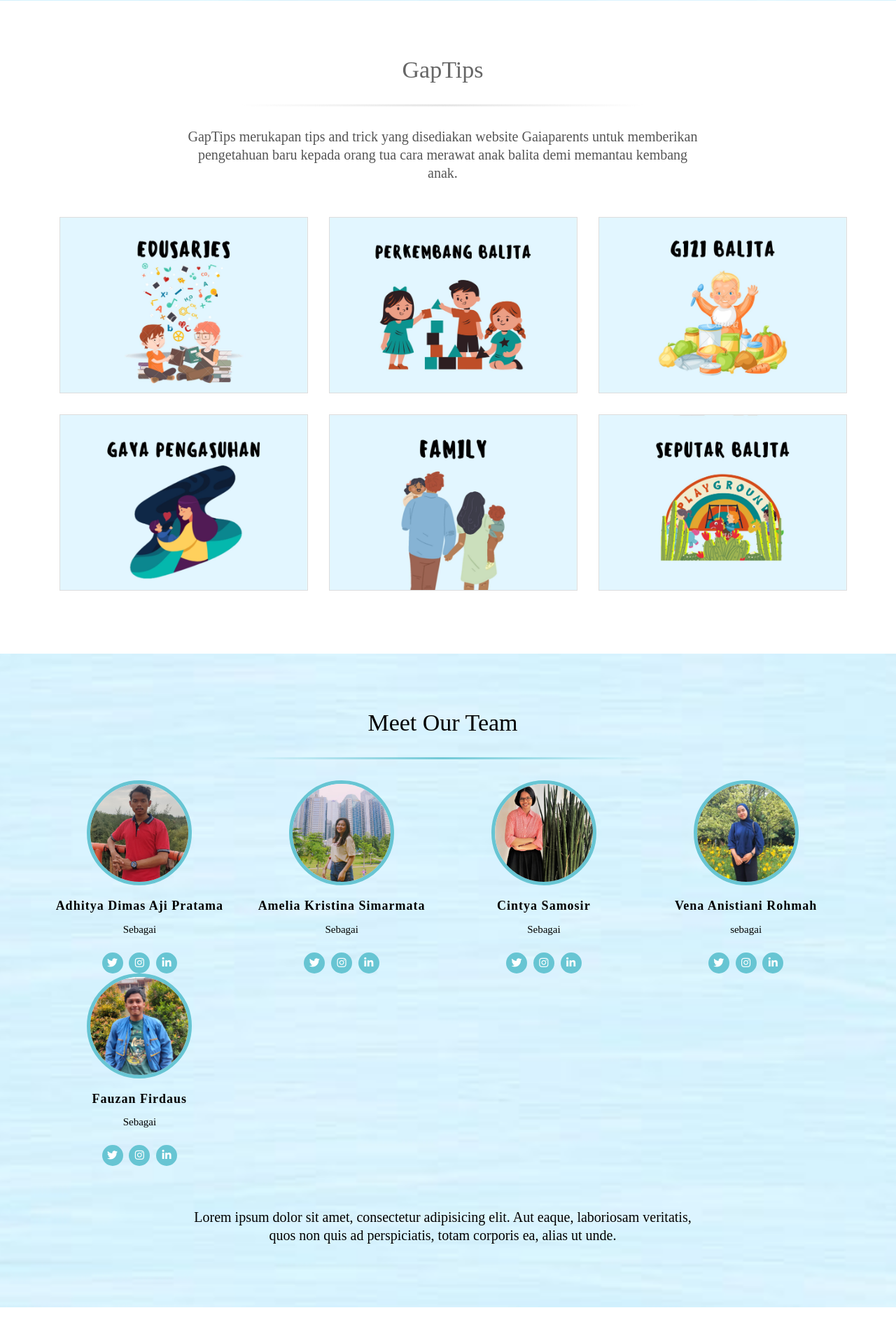
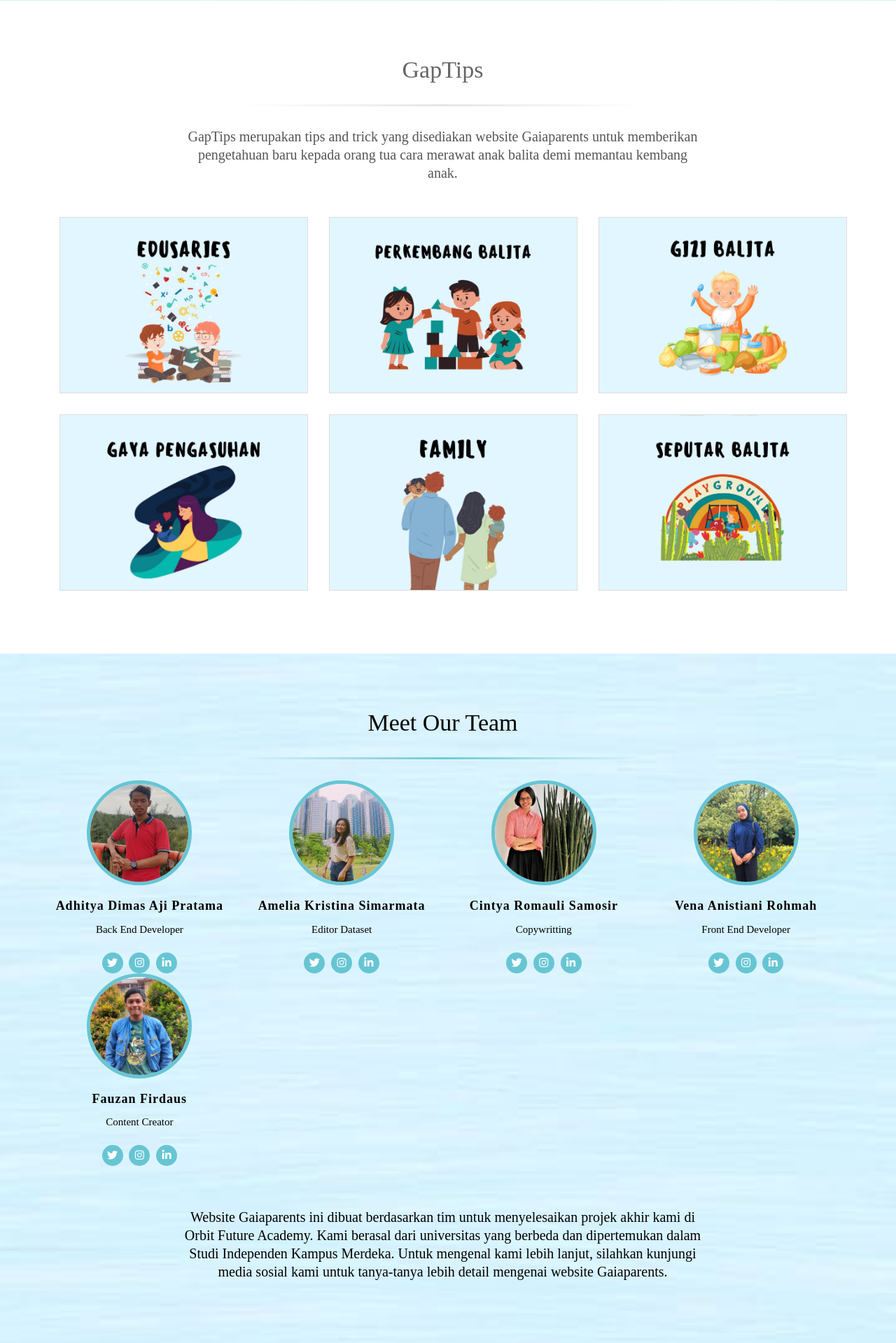
Before and after one commit to adhityadimas22/chatbot_hampir_fix, a Flask app: page / in a window 1280 px wide. Shown: the part 2117-4036 px from the top of the page at 70% size. Run offline with Flask 2, Linux system fonts and the light colour scheme; parts of the project's set-up code (start-up, migrations or seed data) failed here and were passed over; some libraries are stand-ins or nearby versions; some web fonts are replaced.

Commit message:
update 0008

```diff
--- a/job_intents.json
+++ b/job_intents.json
@@ -9,7 +9,7 @@
    "responses": [ "Sama-sama", "Sampai jumpa lagi yaa", "Kalau ada pertanyaan lagi, hubungi kami ya", "Semoga harimu menyenangkan!"],
    "context": [""]
   },
-  {"tag": "tidak_ada_jawaban",
+  {"tag": "tidak ada jawaban",
    "patterns": [""],
    "responses": ["Maaf kami hanya membahas seputar balita mengenai pendidikan, pola asuh, gizi, usia dan juga perkembangan balita. Mohon maaf kami belum bisa kasih jawaban terbaik, tapi bantu kami memberikan masukan pada halaman saran."],
    "context": [""]
--- a/templates/index.html
+++ b/templates/index.html
@@ -48,9 +48,9 @@
           <li> <a href="#about"    > About</a></li>
           <li> <a href="#services" > Services</a></li>
           <li> <a href="#gaptips"  > Gaptips</a></li>
+          <li> <a href="/bot"  >GapBot</a></li>
           <li> <a href="#team"     > Team</a></li>
           <li> <a href="#contact"  > Contact</a></li>
-          <li> <a href="/bot"  >GapBot</a></li>
         </ul>
       </div>
       <!--/.nav-collapse -->
@@ -121,7 +121,7 @@
       <h2 class="centered">GapTips</h2>
       <hr>
       <div class="col-lg-8 col-lg-offset-2 centered">
-        <p class="large">GapTips merukapan tips and trick yang disediakan website Gaiaparents untuk memberikan pengetahuan baru kepada orang tua cara merawat anak balita demi memantau kembang anak.</p>
+        <p class="large">GapTips merupakan tips and trick yang disediakan website Gaiaparents untuk memberikan pengetahuan baru kepada orang tua cara merawat anak balita demi memantau kembang anak.</p>
       </div>
     </div>
     <!-- /row -->
@@ -376,26 +376,26 @@
       <hr>
       <div class="col-lg-3 centered"> <img class="img img-circle" src="static\img\team\adhitya_1.jpg" height="150px" width="150px" alt="">
         <h4>Adhitya Dimas Aji Pratama</h4>
-        <p>Sebagai </p>
+        <p>Back End Developer</p>
         <a href="https://twitter.com/adhitya_dms?t=Ujg4rhbWuaedQlBXdY7G1Q&s=08"><i class="fa fa-twitter"></i></a> <a href="https://www.instagram.com/adhitya_dms/"><i class="fa fa-instagram"></i></a> <a href="https://www.linkedin.com/in/adhitya-dimas-aji-pratama-155281240/"><i class="fa fa-linkedin"></i></a> </div>
       <div class="col-lg-3 centered"> <img class="img img-circle" src="static\img\team\amel_1.jpg" height="150px" width="150px" alt="">
         <h4>Amelia Kristina Simarmata</h4>
-        <p>Sebagai </p>
+        <p>Editor Dataset</p>
         <a href="https://twitter.com/Amelkrss?t=3QsH-vuFuVXHP79gsScbiw&s=08"><i class="fa fa-twitter"></i></a> <a href="https://instagram.com/amelkrs?igshid=YmMyMTA2M2Y="><i class="fa fa-instagram"></i></a> <a href="https://www.linkedin.com/in/amelia-kristina-simarmata-4b363a207"><i class="fa fa-linkedin"></i></a> </div>
       <div class="col-lg-3 centered"> <img class="img img-circle" src="static\img\team\cintya_1.jpg" height="150px" width="150px" alt="">
-        <h4>Cintya Samosir</h4>
-        <p>Sebagai </p>
+        <h4>Cintya Romauli Samosir</h4>
+        <p>Copywritting</p>
         <a href="https://twitter.com/tiarsmr_"><i class="fa fa-twitter"></i></a> <a href="https://instagram.com/pot_cs?igshid=YmMyMTA2M2Y="><i class="fa fa-instagram"></i></a> <a href="https://www.linkedin.com/in/cintya-romauli-samosir-806110201"><i class="fa fa-linkedin"></i></a> </div>
         <div class="col-lg-3 centered"> <img class="img img-circle" src="static\img\team\venaar_1.jpg" height="150px" width="150px" alt="">
         <h4>Vena Anistiani Rohmah</h4>
-        <p>sebagai</p>
+        <p>Front End Developer</p>
         <a href="https://twitter.com/Venaanstn_?t=gGH_2Fv_4onDYd_EUPzFmg&s=08"><i class="fa fa-twitter"></i></a> <a href="https://instagram.com/venaanstn?igshid=YmMyMTA2M2Y="><i class="fa fa-instagram"></i></a> <a href="https://www.linkedin.com/in/vena-anistiani-rohmah-6007191a1"><i class="fa fa-linkedin"></i></a> </div>
       <div class="col-lg-3 centered"> <img class="img img-circle" src="static\img\team\fauzan_1.jpg" height="150px" width="150px" alt="">
         <h4>Fauzan Firdaus</h4>
-        <p>Sebagai </p>
+        <p>Content Creator</p>
         <a href="#"><i class="fa fa-twitter"></i></a> <a href="https://instagram.com/uzandausz?igshid=YmMyMTA2M2Y="><i class="fa fa-instagram"></i></a> <a href="#"><i class="fa fa-linkedin"></i></a> </div>
         <div class="col-lg-8 col-lg-offset-2 centered">
-        <p class="large">Lorem ipsum dolor sit amet, consectetur adipisicing elit. Aut eaque, laboriosam veritatis, quos non quis ad perspiciatis, totam corporis ea, alias ut unde.</p>
+        <p class="large">Website Gaiaparents ini dibuat berdasarkan tim untuk menyelesaikan projek akhir kami di Orbit Future Academy. Kami berasal dari universitas yang berbeda dan dipertemukan dalam Studi Independen Kampus Merdeka. Untuk mengenal kami lebih lanjut, silahkan kunjungi media sosial kami untuk tanya-tanya lebih detail mengenai website Gaiaparents.</p>
       </div>
     </div>
   </div>
@@ -421,7 +421,7 @@
     </div>
     <div class="row">
       <div class="col-lg-8 col-lg-offset-2 centered">
-        <p>Lorem ipsum dolor sit amet, consectetur adipisicing elit. Aut eaque, laboriosam veritatis, quos non quis ad perspiciatis, totam corporis ea, alias ut unde.</p>
+        <p>Terima kasih sudah berkunjung di website kami. Silahkan memberi saran dan kritik yang membangun agar kami dapat mengembangkan website gaiaparents lebih baik lagi.</p>
         <form id="contact" method="post" class="form" role="form">
           <div class="row">
             <div class="col-xs-6 col-md-6 form-group">
@@ -451,13 +451,6 @@
   <div class="container">
     <div class="row">
       <div class="col-md-8"> <span class="copyright">© 2022 <a href="index.html" rel="rev-logo">Gaiaparents</a> All Rights Reserved</span> </div>
-      <div class="col-md-4">
-        <ul class="list-inline social-buttons">
-          <li><a href="#"><i class="fa fa-twitter"></i></a> </li>
-          <li><a href="#"><i class="fa fa-facebook"></i></a> </li>
-          <li><a href="#"><i class="fa fa-google-plus"></i></a> </li>
-          <li><a href="#"><i class="fa fa-linkedin"></i></a> </li>
-        </ul>
       </div>
     </div>
   </div>
```
Also changed, not shown: 2 other files.
